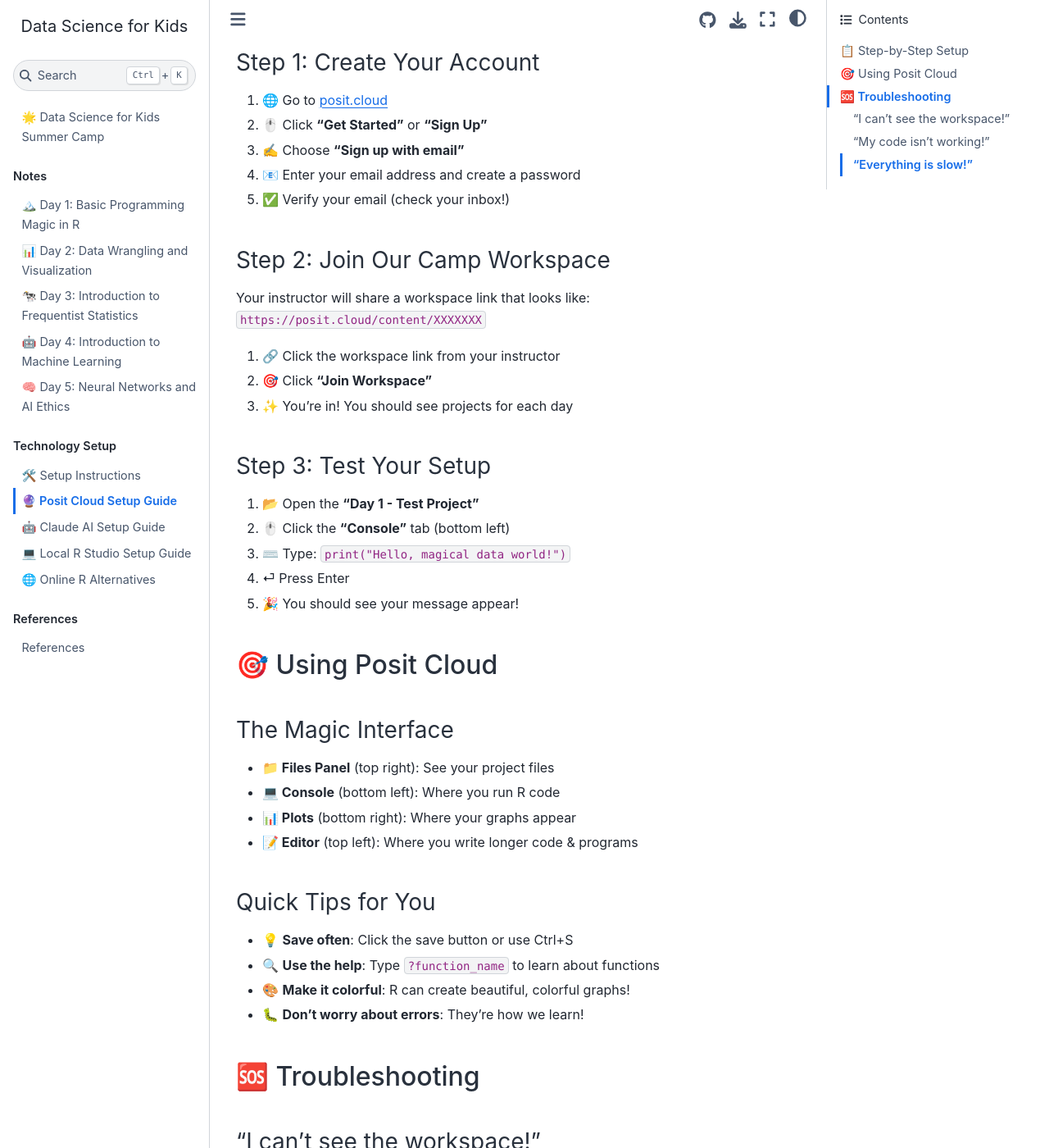
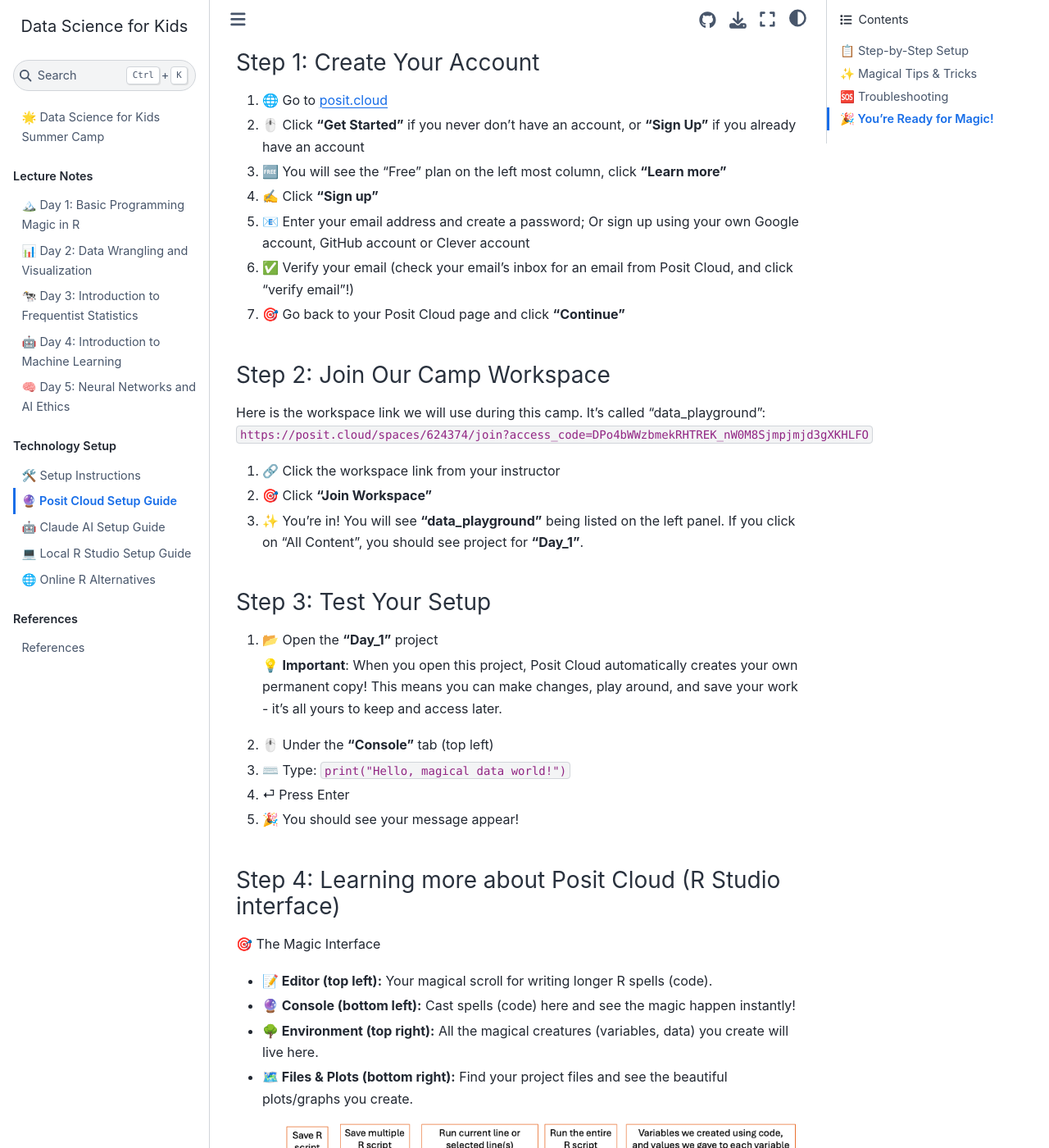
Before and after one commit to skysheng7/data_science_for_kids, a Jupyter Book: the page built from docs/setup/posit-cloud-setup.md, in a window 1280 px wide and 1400 px high, scrolled down 279 px. Shown: the whole window at 82% size. Built offline with Jupyter Book 1.0.4 settings and Sphinx 7.4.7 and the Sphinx Book theme 1.1.4, drawn with Linux system fonts in a browser that asks for light colours; some of the changed text lies outside the part shown.

Commit message:
update Day 1 , posit setup

````diff
--- a/_toc.yml
+++ b/_toc.yml
@@ -4,7 +4,7 @@
 format: jb-book
 root: docs/index
 parts:
-- caption: Notes
+- caption: Lecture Notes
   chapters:
   - file: docs/day01/README
   - file: docs/day02/README
--- a/docs/setup/posit-cloud-setup.md
+++ b/docs/setup/posit-cloud-setup.md
@@ -5,62 +5,156 @@
 
 # 🔮 Posit Cloud Setup Guide
 
-Posit Cloud is our magical coding environment where you'll write R code in your web browser - no installation needed! It's free, professional, easy to share with others, and has everything pre-installed for our data science adventures.
+Posit Cloud is our magical online coding environment where you'll write R code in your web browser - no installation needed! It's free, professional, easy to share with others, and has everything pre-installed for our data science adventures.
 
 ## 📋 Step-by-Step Setup
 
 ### Step 1: Create Your Account
 
 1. 🌐 Go to [posit.cloud](https://posit.cloud)
-2. 🖱️ Click **"Get Started"** or **"Sign Up"**
-3. ✍️ Choose **"Sign up with email"**
-4. 📧 Enter your email address and create a password
-5. ✅ Verify your email (check your inbox!)
+2. 🖱️ Click **"Get Started"** if you never don't have an account, or **"Sign Up"** if you already have an account
+3. 🆓 You will see the "Free" plan on the left most column, click **"Learn more"**
+4. ✍️ Click **"Sign up"**
+5. 📧 Enter your email address and create a password; Or sign up using your own Google account, GitHub account or Clever account
+6. ✅ Verify your email (check your email's inbox for an email from Posit Cloud, and click "verify email"!)
+7. 🎯 Go back to your Posit Cloud page and click **"Continue"**
+
 
 ### Step 2: Join Our Camp Workspace
 
-Your instructor will share a workspace link that looks like:
-`https://posit.cloud/content/XXXXXXX`
+Here is the workspace link we will use during this camp. It's called "data_playground":
+`https://posit.cloud/spaces/624374/join?access_code=DPo4bWWzbmekRHTREK_nW0M8Sjmpjmjd3gXKHLFO`
 
 1. 🔗 Click the workspace link from your instructor
 2. 🎯 Click **"Join Workspace"**
-3. ✨ You're in! You should see projects for each day
+3. ✨ You're in! You will see **"data_playground"** being listed on the left panel. If you click on "All Content", you should see project for **"Day_1"**.
 
 ### Step 3: Test Your Setup
 
-1. 📂 Open the **"Day 1 - Test Project"**
-2. 🖱️ Click the **"Console"** tab (bottom left)
+1. 📂 Open the **"Day_1"** project
+
+   💡 **Important**: When you open this project, Posit Cloud automatically creates your own permanent copy! This means you can make changes, play around, and save your work - it's all yours to keep and access later.
+
+2. 🖱️ Under the **"Console"** tab (top left)
 3. ⌨️ Type: `print("Hello, magical data world!")`
 4. ⏎ Press Enter
 5. 🎉 You should see your message appear!
 
-## 🎯 Using Posit Cloud
+### Step 4: Learning more about Posit Cloud (R Studio interface)
 
-### The Magic Interface
+🎯 The Magic Interface
 
-- **📁 Files Panel** (top right): See your project files
-- **💻 Console** (bottom left): Where you run R code
-- **📊 Plots** (bottom right): Where your graphs appear
-- **📝 Editor** (top left): Where you write longer code & programs
+- **📝 Editor (top left):** Your magical scroll for writing longer R spells (code).
+- **🔮 Console (bottom left):** Cast spells (code) here and see the magic happen instantly!
+- **🌳 Environment (top right):** All the magical creatures (variables, data) you create will live here.
+- **🗺️ Files & Plots (bottom right):** Find your project files and see the beautiful plots/graphs you create.
 
-### Quick Tips for You
+![R Studio Interface](../../images/r_studio_explain.png)
 
-- 💡 **Save often**: Click the save button or use Ctrl+S
-- 🔍 **Use the help**: Type `?function_name` to learn about functions
-- 🎨 **Make it colorful**: R can create beautiful, colorful graphs!
-- 🐛 **Don't worry about errors**: They're how we learn!
+### Step 5: Write Your First Magical scroll ✨
+
+Ready to write your first piece of R code? We call them scripts, but think of them as magical scrolls!
+
+**1. Create Your Scroll**
+- In the top-menu, click **File** -> **New File** -> **R Script**.
+- A blank page will appear. This is where you'll write your spell!
+
+**2. Save Your Scroll**
+- Click the blue save icon (💾).
+- Name your file `my_first_spell.R` (or any other name you like) and click **Save**.
+
+**3. Write Your Spell**
+- Copy and paste the code below into your new scroll:
+```R
+# set variable a to have the value of 1
+a <- 1
+
+# set variable b to have the value of 2
+b <- 2
+
+# set variable c to have the value of (a + b)
+c <- a + b
+
+# print out the value of c
+print(c)
+```
+
+**4. Cast Your Spell!**
+
+There are a few ways to run your code:
+
+- **Run one line at a time:**
+  - Click on the line of code you want to run.
+  - Click the **Run** button, or press `Ctrl+Enter` (Windows) or `Cmd+Enter` (Mac).
+  - This is great for testing your spell line-by-line!
+
+- **Run a chunk of code:**
+  - Highlight the lines you want to run with your mouse.
+  - Click the **Run** button at the top-right of your script editor.
+  - You will see the result in the **Console** below.
+
+- **Run the whole script (Source):**
+  - Click the **Source** button to run everything in your file at once. It's like casting a big, powerful spell!
+  - You should see the number `3` appear in the console. You just did magic with code!
+
+## ✨ Magical Tips & Tricks
+
+- 💡 **Save your work often!** Click the save icon or press `Ctrl+S` (Windows) / `Cmd+S` (Mac).
+- 🐛 **Errors are okay!** They are just clues to help you learn and fix your spell.
+- 🌈 **Make your code colorful!** Rainbow parentheses help you see where code blocks start and end. Here's how to turn them on:
+  1. Go to **Tools** -> **Global Options**.
+  2. Click **Code** on the left.
+  3. Go to the **Display** tab on the top.
+  4. Check the box for **Use rainbow parentheses**.
+  5. Click **Apply**!
+- 📝 **Name things like a wizard!** Good names help you remember what your magical creatures (variables) do:
+  - Use `snake_case` or `kabab-case` (like `my_age` or `favorite-color`)
+  - Always start with a letter, never a number (✅ `age1` ❌ `1age`)
+  - Only use lowercase letters, numbers, and `-` or `_`
+  - Make names short but meaningful (this is hard but important!)
 
 ## 🆘 Troubleshooting
 
-### "I can't see the workspace!"
+### Common Coding Mistakes 🐛
+
+#### "object 'my_variable' not found"
+**What it means:** You tried to use a magical creature (variable) that R doesn't know about.
+
+**Why it happens:**
+- You forgot to create your variable first (like `my_variable <- 10`)
+- You have a typo in the name
+
+**The Fix:** Run the line that creates your variable first, then check your spelling!
+
+#### Case-Sensitivity Chaos
+**What it means:** R thinks `MyData` and `mydata` are totally different things.
+
+**Why it happens:** R is picky about capital letters.
+
+**The Fix:** Always spell your variables exactly the same way - capitals matter!
+
+#### Missing Parentheses or Quotes: ( or "
+**What it means:** You opened something but forgot to close it.
+
+**Why it happens:** Easy to forget!
+
+**The Fix:** Count your `(` and `)`, and your `"` marks. The rainbow parentheses we turned on help you see which ones match!
+
+### Setup Problems 🔧
+
+#### "I can't see the workspace!"
 - ✅ Make sure you're logged into your Posit Cloud account
 - ✅ Ask your instructor for the workspace link again
 - ✅ Try refreshing your browser
 
-### "My code isn't working!"
+#### "My code isn't working!"
 - ✅ Check for typos (R is case-sensitive!)
 - ✅ Ask a friend or instructor for help
 
-### "Everything is slow!"
+#### "Everything is slow!"
 - ✅ Close other browser tabs
 - ✅ Make sure you have good internet connection
+
+## 🎉 You're Ready for Magic!
+
+Congratulations! Your magical coding castle is now ready 🏰. It's time to go back to **[Day 1 activities](../day01/README.md)** and start your first day of magical programming adventures.
````
Also changed, not shown: docs/day01/README.md (+18 -2 lines), images/r_studio_explain.png (added), 1 other file.
